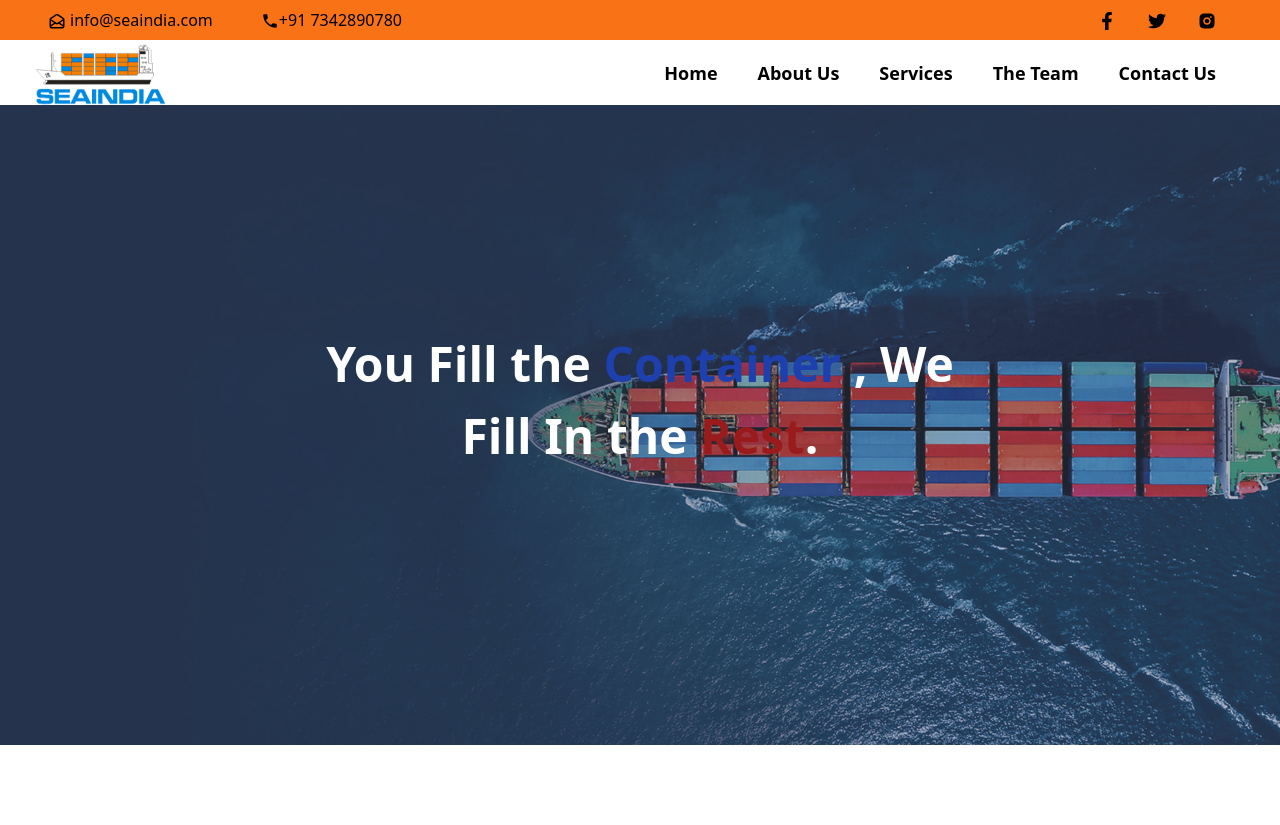
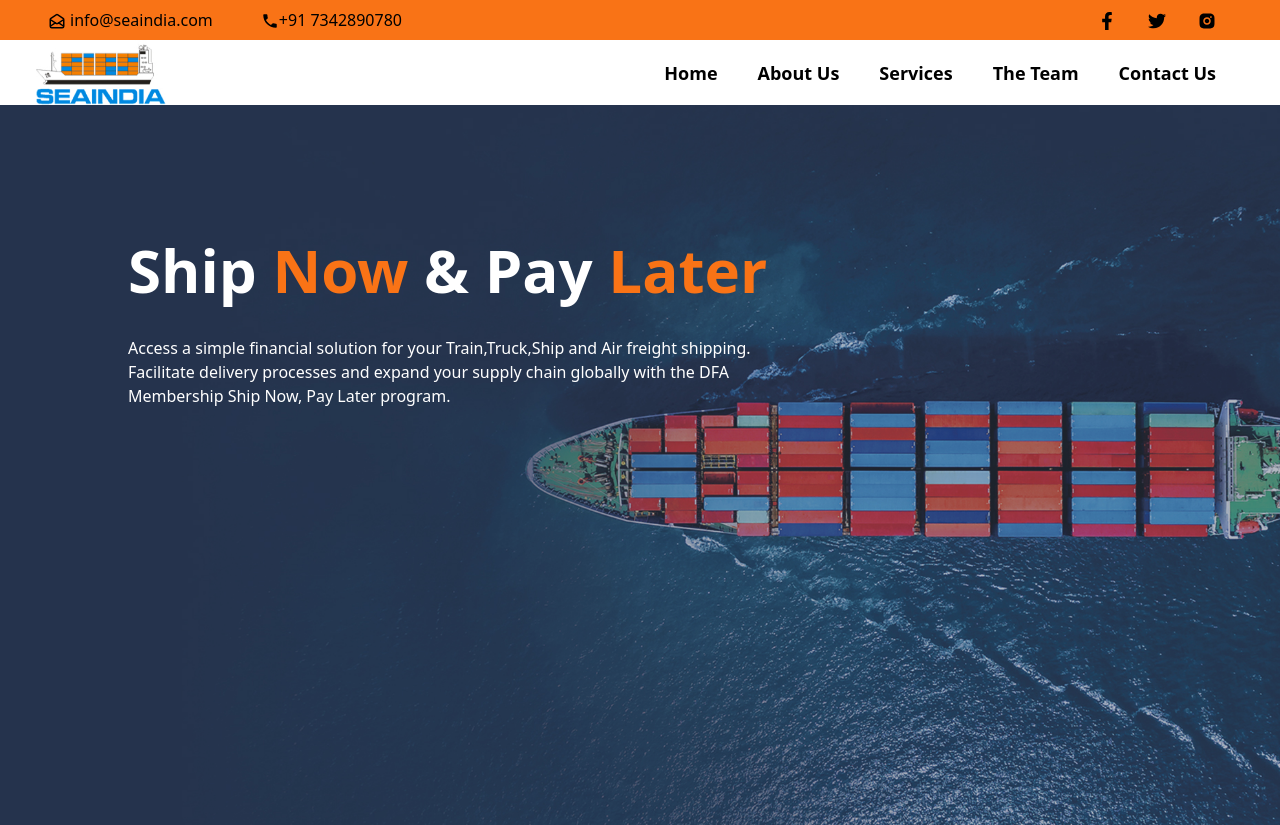
Before and after one commit to yugandhar0609/seaIndia, a React (Vite) app: page /services in a window 1280 px wide. Before the commit the page ends 800 px from the top, so only its background shows below. Built offline with nearby package versions, Linux system fonts and the light colour scheme.

Commit message:
desinged

```diff
--- a/src/Components/Nav.jsx
+++ b/src/Components/Nav.jsx
@@ -49,20 +49,20 @@ const Nav = () => {
               className=" hidden md:flex ml-2  md:ml-auto md:gap-10 mr-4 md:mr-16 text-black font-semibold mt-2 md:mt-0 text-lg"
               OnClick={closeNavbar}
             >
-              <li>
+              <li className="hover:text-orange-500">
                 <Link to="/home">Home</Link>
               </li>
-              <li>
+              <li className="hover:text-orange-500">
                 <Link to="/aboutus">About Us</Link>
               </li>
-              <li>
+              <li className="hover:text-orange-500">
                 <Link to="/services">Services</Link>
 
               </li>
-              <li>
+              <li className="hover:text-orange-500">
                 <Link to="/team">The Team</Link>
               </li>
-              <li>
+              <li className="hover:text-orange-500">
                 <Link to="/contact">Contact Us</Link>
               </li>
             </ul>
--- a/src/Components/Services.jsx
+++ b/src/Components/Services.jsx
@@ -7,12 +7,16 @@ const Services = () => {
     <>
     <div>
       <div className="relative opacity-90">
-        <img className='h-[80vh] w-[100%] object-cover' src={img} alt="ship"/>
+        <img className='h-[90vh] w-[100%] object-cover' src={img} alt="ship"/>
       </div>
-      <div className="overlay-text">
-        <h2>You Fill the <span className='text-blue-800'>Container</span> ,
-        We Fill In the <span className="text-red-800">Rest</span>.</h2>
+      <div className="header_title text-6xl font-bold">
+        <p>Ship <span className=' hover:animate-pulse text-orange-500'>Now</span> & Pay <span className='hover:animate-pulse text-orange-500'>Later</span></p>
       </div>
+      <div className='Description text-white sm:absolute'>
+        Access a simple financial solution for your Train,Truck,Ship and Air freight shipping. <br /> Facilitate
+        delivery processes and expand your supply chain globally with the DFA<br /> Membership Ship Now, Pay Later program.
+        </div>
+
     </div>
 
 
--- a/src/Components/css/service.css
+++ b/src/Components/css/service.css
@@ -8,3 +8,16 @@ font-weight: bold;
 font-size: 3rem;
 animation: slideUp 2s ease forwards;
 } */
+.header_title{
+    position: absolute;
+    top: 30%;
+    left: 10%;
+    color: white;
+}
+
+.Description{
+    position: absolute;
+    top:42%;
+    left:10%;
+
+}
```
